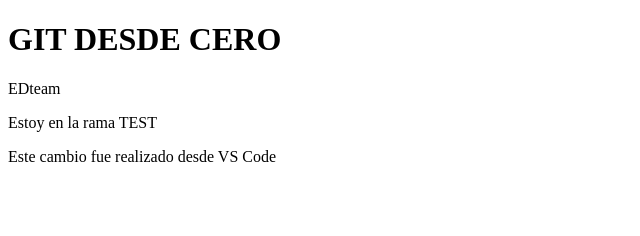
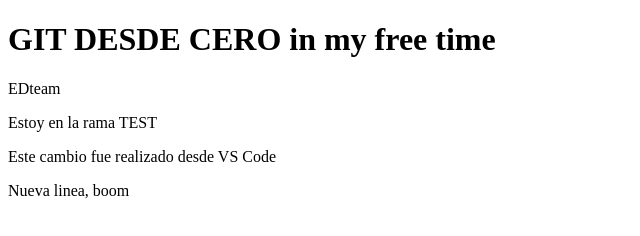
Before and after one commit to novakCorp/practicando-git, a plain HTML site: page index.html in a window 1280 px wide. Shown: the whole page, without its empty margins (0-640 px from the left). Drawn offline with Linux system fonts and the light colour scheme.

Commit message:
fin del curso de git desde cero

```diff
--- a/index.html
+++ b/index.html
@@ -6,13 +6,14 @@
     <title>Practicando con GIT desde VS Code</title>
 </head>
 <body>
-    <h1>GIT DESDE CERO</h1>
+    <h1>GIT DESDE CERO in my free time</h1>
     <p>EDteam</p>
     <section>
         <p>Estoy en la rama TEST</p>
     </section>
     <div>
         <p>Este cambio fue realizado desde VS Code</p>
+        <span>Nueva linea, boom</span>
     </div>
 </body>
 </html>
```
